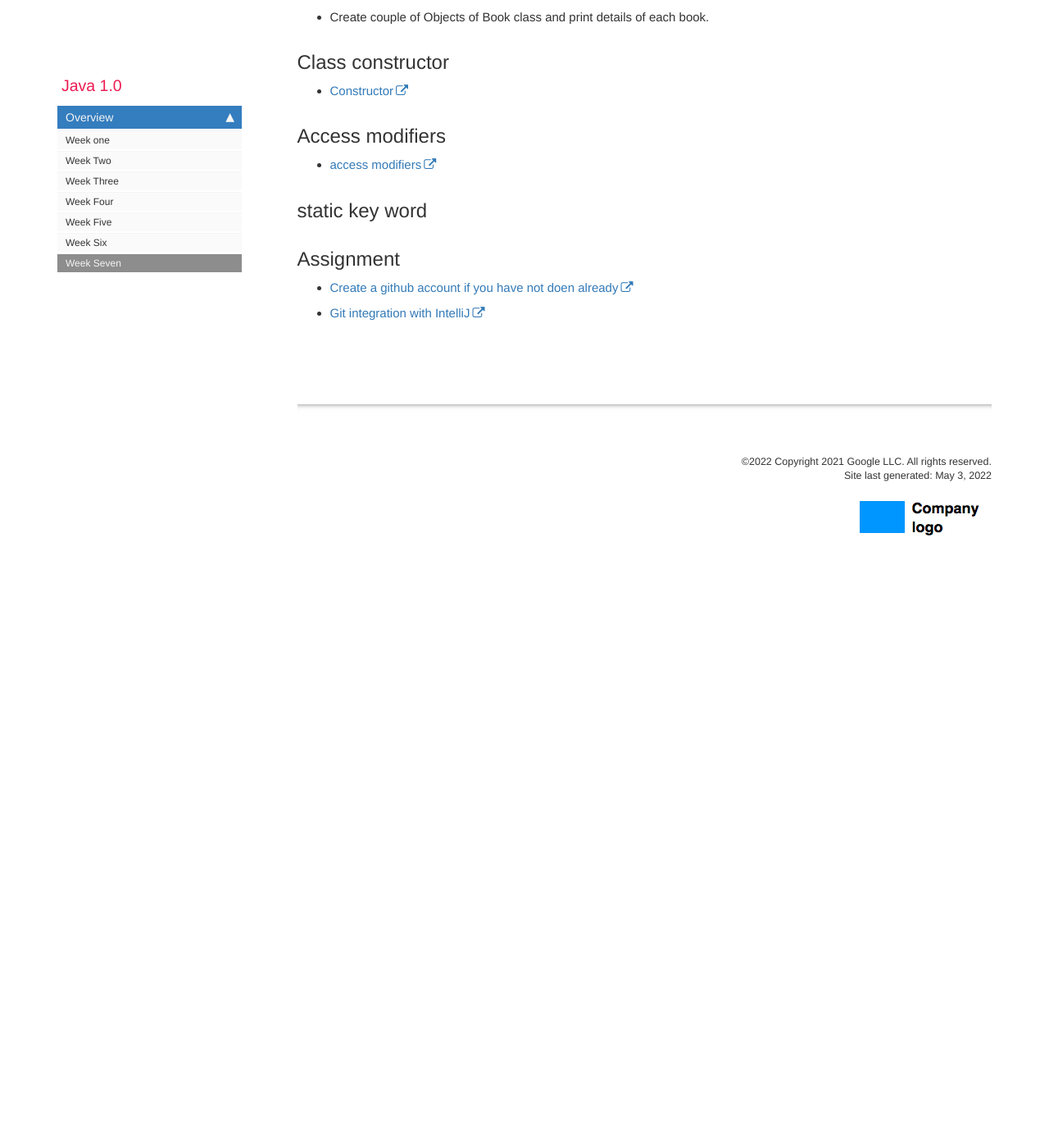
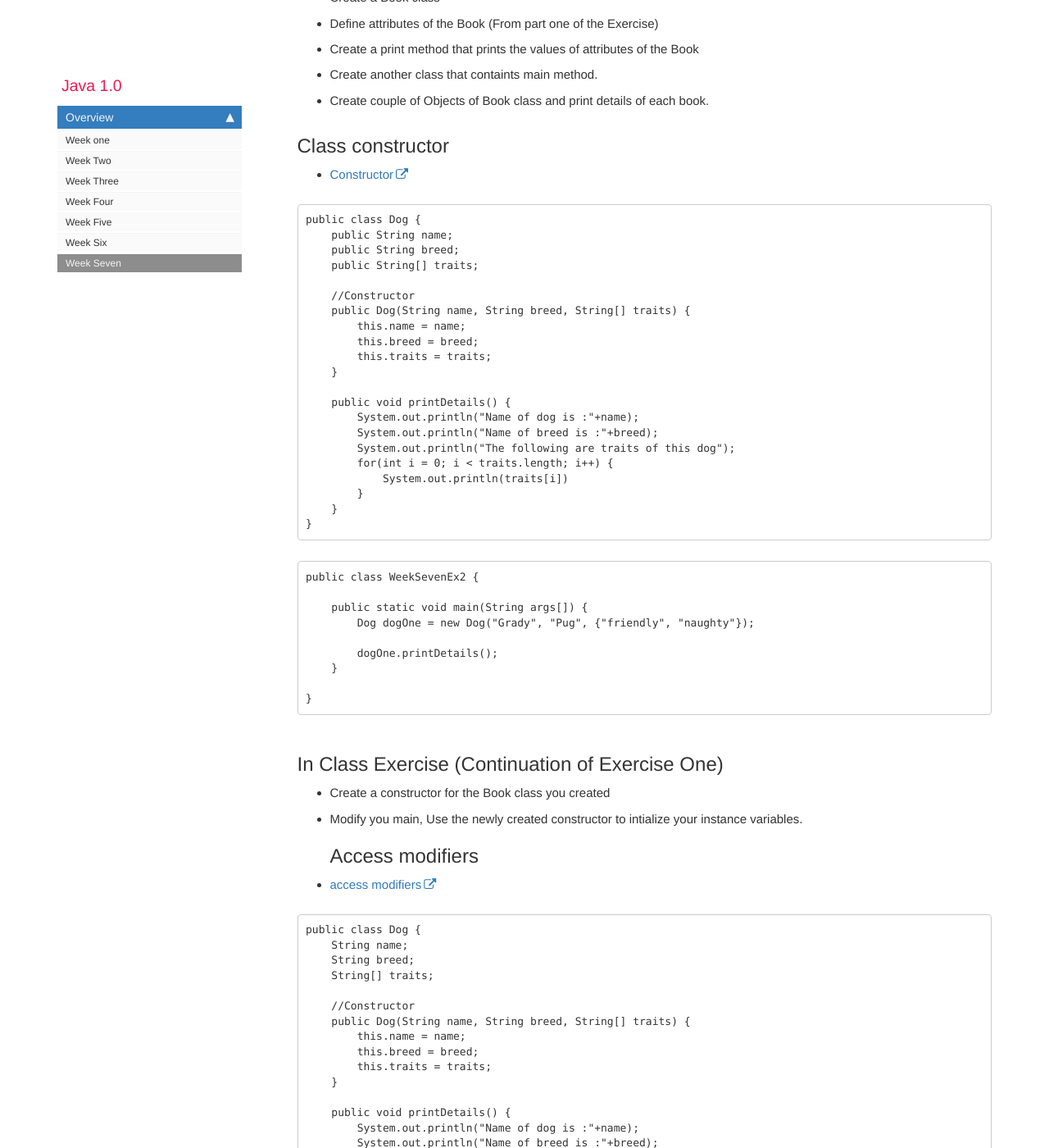
Before and after one commit to rambethina/java, a Jekyll site: the page built from pages/mydoc/mydoc_week_seven.md, in a window 1280 px wide and 1400 px high, scrolled down 2230 px. Shown: the whole window at 82% size. Built offline with Jekyll 4.4.1, drawn with Linux system fonts in a browser that asks for light colours; comment, search, counter and statistics services are not loaded; before the commit the page ends 2959 px from its top, so only the background shows below that; some of the changed text lies outside the part shown.

Commit message:
week seven content

````diff
--- a/pages/mydoc/mydoc_week_seven.md
+++ b/pages/mydoc/mydoc_week_seven.md
@@ -75,12 +75,15 @@ Create Object in main method, I am creating another class that has a main method
 
 ```
 public class WeekSevenEx1 {
-    Dog dogOne = new Dog();
-    dogOne.name = "Grady";
-    dogOne.breed = "Pug"
-    dogOne.traits = {"friendly", "naughty"};
+    public static void main(String args[]) {
+        Dog dogOne = new Dog();
+        dogOne.name = "Grady";
+        dogOne.breed = "Pug"
+        dogOne.traits = {"friendly", "naughty"};
 
-    dogOne.printDetails();
+        dogOne.printDetails();
+    }
+
 }
 ```
 
@@ -96,11 +99,101 @@ public class WeekSevenEx1 {
 ## Class constructor
 * [Constructor](https://www.w3schools.com/java/java_constructors.asp)
 
+```
+public class Dog {
+    public String name;
+    public String breed;
+    public String[] traits;
+
+    //Constructor
+    public Dog(String name, String breed, String[] traits) {
+        this.name = name;
+        this.breed = breed;
+        this.traits = traits;
+    }
+
+    public void printDetails() {
+        System.out.println("Name of dog is :"+name);
+        System.out.println("Name of breed is :"+breed);
+        System.out.println("The following are traits of this dog");
+        for(int i = 0; i < traits.length; i++) {
+            System.out.println(traits[i])
+        }
+    }
+}
+```
+
+```
+public class WeekSevenEx2 {
+
+    public static void main(String args[]) {
+        Dog dogOne = new Dog("Grady", "Pug", {"friendly", "naughty"});
+
+        dogOne.printDetails();
+    }
+
+}
+```
+
+## In Class Exercise (Continuation of Exercise One)
+* Create a constructor for the Book class you created
+* Modify you main, Use the newly created constructor to intialize your instance variables.
 ## Access modifiers
 * [access modifiers](https://www.w3schools.com/java/java_modifiers.asp)
 
+```
+public class Dog {
+    String name;
+    String breed;
+    String[] traits;
+
+    //Constructor
+    public Dog(String name, String breed, String[] traits) {
+        this.name = name;
+        this.breed = breed;
+        this.traits = traits;
+    }
+
+    public void printDetails() {
+        System.out.println("Name of dog is :"+name);
+        System.out.println("Name of breed is :"+breed);
+        System.out.println("The following are traits of this dog");
+        for(int i = 0; i < traits.length; i++) {
+            System.out.println(traits[i])
+        }
+    }
+}
+```
+
+Note the following will result in a compilation error
+
+```
+```
+public class WeekSevenEx2 {
+
+    public static void main(String args[]) {
+        Dog dogOne = new Dog("Grady", "Pug", {"friendly", "naughty"});
+
+        System.out.println(dogOne.name); // should result in a compilation error since name is a private variable
+        dogOne.printDetails();
+    }
+
+}
+```
+```
+
 ## static key word
+Exercise
+* Implement Circle class
+* Suggested instance variables for your class `int radius`
+* Implement area methods
+```
+Area of circle can be calculated as
+
+double area = radius * radius * Math.PI; // notice how we are using PI from Math class, Since its an instance variable
+```
+
 
 ## Assignment
-* [Create a github account if you have not doen already](https://github.com/www.wikihow.com/Create-an-Account-on-GitHub)
+* [Create a github account if you have not done so](https://github.com/www.wikihow.com/Create-an-Account-on-GitHub)
 * [Git integration with IntelliJ](https://www.youtube.com/watch?v=mf2-MOl0VXY)
````
